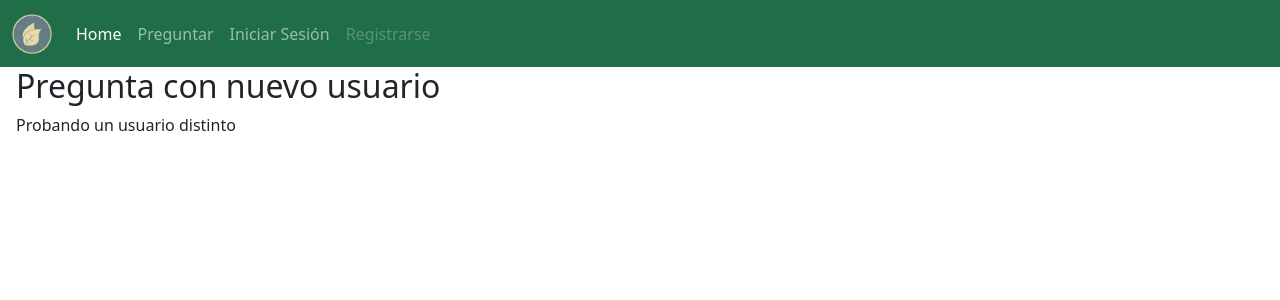
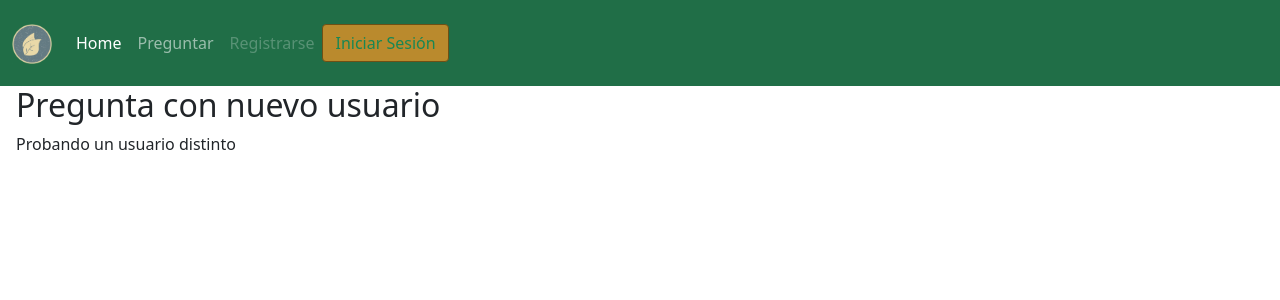
Before and after one commit to seraf7/AppQ-A, a Django app: page /6/ in a window 1280 px wide. Shown: the top 300 px of the page. Run offline with Django 3.2, Linux system fonts and the light colour scheme; data comes from the database, SQL or seed files in the repository; both versions use the stored data as it was after the commit.

Commit message:
Manejo de inicio y fin de sesión

```diff
--- a/App_Q_A/q_and_a/urls.py
+++ b/App_Q_A/q_and_a/urls.py
@@ -13,6 +13,8 @@ urlpatterns = [
     path('<int:pk>/', views.DetallesPregunta.as_view(), name='detalles'),
     # Página de inicio de sesión
     path('login', views.login_view, name='login'),
+    # Página para cerrar sesión
+    path('logout', views.logout_view, name='logout'),
     # Página de formulario de preguntas
     path('preguntar/', views.pregunta_form, name='pregunta_form'),
 ]
--- a/App_Q_A/q_and_a/views.py
+++ b/App_Q_A/q_and_a/views.py
@@ -3,7 +3,7 @@ from django.http import JsonResponse
 from django.views import generic
 from django.views.generic.edit import CreateView
 from django.contrib import messages
-from django.contrib.auth import login, authenticate
+from django.contrib.auth import logout, login, authenticate
 from django.contrib.auth.forms import AuthenticationForm
 from django.db.models import Q
 from django.urls import reverse_lazy
@@ -34,6 +34,11 @@ class DetallesPregunta(generic.DetailView):
     model = Pregunta
     template_name = 'detalles_pregunta.html'
 
+# Vista para cerrar sesión
+def logout_view(request):
+    logout(request)
+    return redirect('preguntas:login')
+
 # Vista para inicio de sesión
 def login_view(request):
     # Valida que se haga una petción POST
@@ -51,7 +56,6 @@ def login_view(request):
             if user is not None:
                 # Liga el usuario autenticado con la sesión
                 login(request, user)
-                messages.info(request, "Inicio de sesión como " + username)
                 return redirect('preguntas:home')
             else:
                 messages.error(request, "Datos de usuario incorrectos")
--- a/App_Q_A/templates/base.html
+++ b/App_Q_A/templates/base.html
@@ -34,12 +34,18 @@
                           <a class="nav-link" href="{% url 'preguntas:pregunta_form' %}">Preguntar</a>
                         </li>
                         <li class="nav-item">
-                          <a class="nav-link" href="{% url 'preguntas:login' %}">Iniciar Sesión</a>
-                        </li>
-                        <li class="nav-item">
                           <a class="nav-link disabled">Registrarse</a>
                         </li>
                     </ul>
+                    {% if user.is_authenticated %}
+                        <form class="d-flex" method="GET" action="{% url 'preguntas:logout' %}">
+                            <button class="btn btn-outline-success">Cerrar Sesión</button>
+                        </form>
+                    {% else %}
+                        <form class="d-flex" method="GET" action="{% url 'preguntas:login' %}">
+                            <button class="btn btn-outline-success">Iniciar Sesión</button>
+                        </form>
+                    {% endif %}
                 </div>
             </div>
         </nav>
```
Also changed, not shown: App_Q_A/db.sqlite3.
